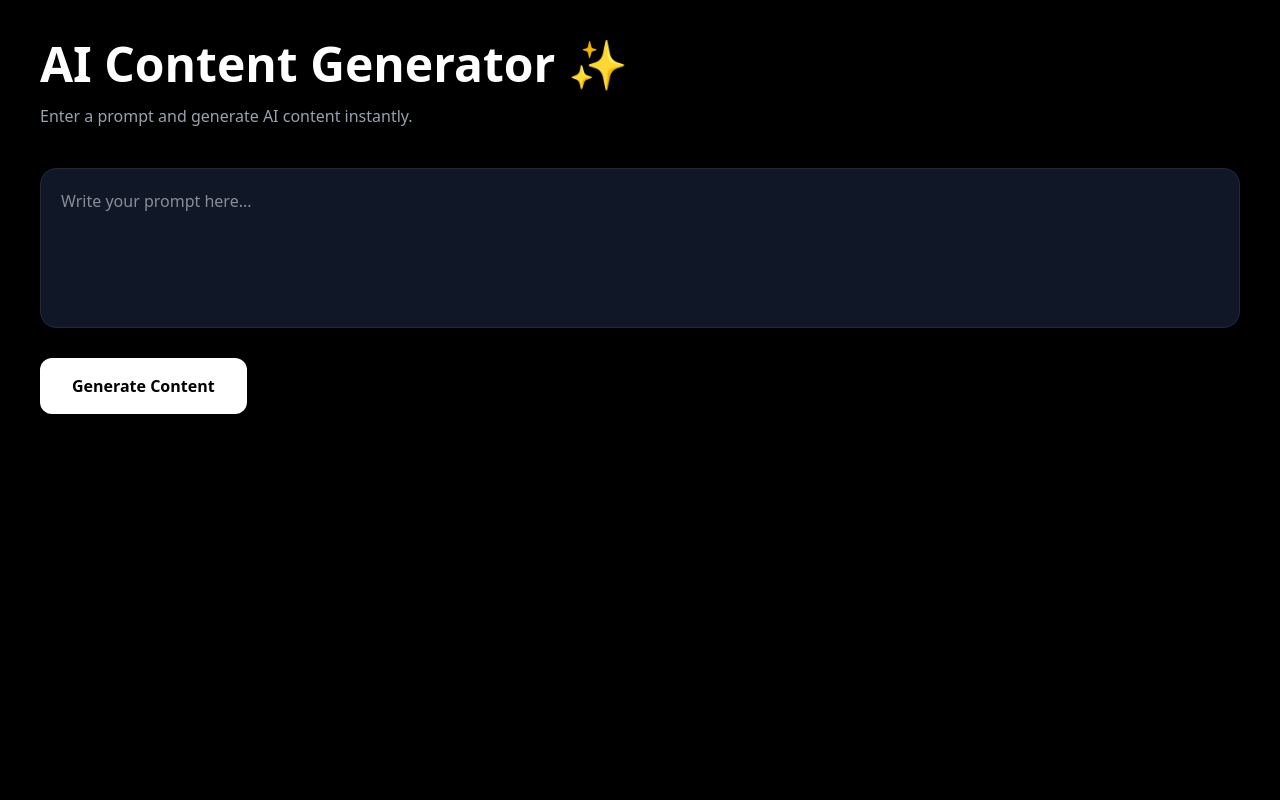
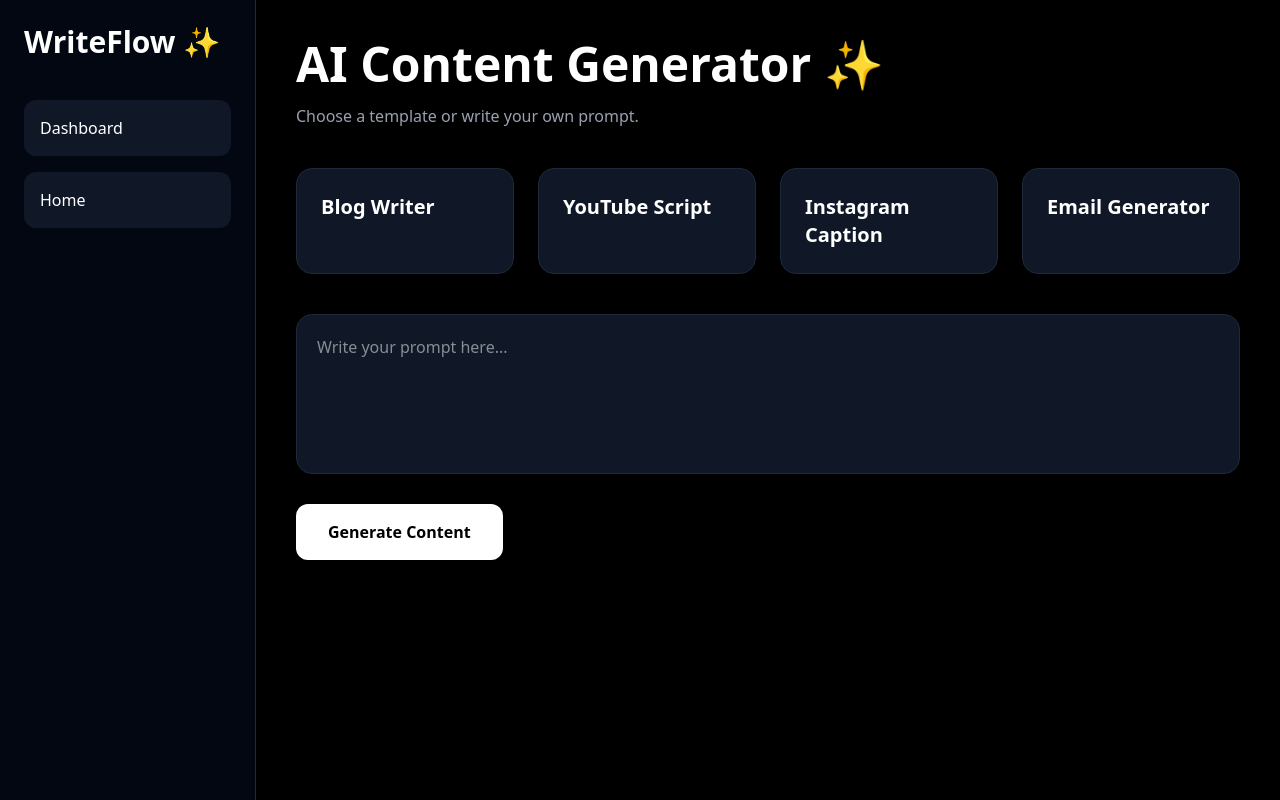
Before and after one commit to laasyalikhita970/writeflow, a Next.js app: page /dashboard in a window 1280 px wide. Built offline with nearby package versions, Linux system fonts and the light colour scheme.

Commit message:
Added sidebar layout history and dashboard improvements

```diff
--- /dev/null
+++ b/app/components/Sidebar.tsx
@@ -0,0 +1,32 @@
+import Link from "next/link";
+
+export default function Sidebar() {
+
+  return (
+    <div className="w-64 min-h-screen bg-gray-950 border-r border-gray-800 p-6">
+
+      <h1 className="text-3xl font-bold text-white mb-10">
+        WriteFlow ✨
+      </h1>
+
+      <div className="space-y-4">
+
+        <Link
+          href="/dashboard"
+          className="block bg-gray-900 hover:bg-gray-800 transition p-4 rounded-xl text-white font-medium"
+        >
+          Dashboard
+        </Link>
+
+        <Link
+          href="/"
+          className="block bg-gray-900 hover:bg-gray-800 transition p-4 rounded-xl text-white font-medium"
+        >
+          Home
+        </Link>
+
+      </div>
+
+    </div>
+  );
+}
--- a/app/dashboard/page.tsx
+++ b/app/dashboard/page.tsx
@@ -1,12 +1,44 @@
 "use client";
 
-import { useState } from "react";
+import { useEffect, useState } from "react";
+import Sidebar from "../components/Sidebar";
+
+const templates = [
+  {
+    title: "Blog Writer",
+    prompt: "Write a detailed blog about technology trends.",
+  },
+  {
+    title: "YouTube Script",
+    prompt: "Write a YouTube video script about productivity.",
+  },
+  {
+    title: "Instagram Caption",
+    prompt: "Write an engaging Instagram caption for travel.",
+  },
+  {
+    title: "Email Generator",
+    prompt: "Write a professional email for job application.",
+  },
+];
 
 export default function DashboardPage() {
 
   const [prompt, setPrompt] = useState("");
   const [loading, setLoading] = useState(false);
   const [result, setResult] = useState("");
+  const [history, setHistory] = useState<string[]>([]);
+
+  // Load history on page refresh
+  useEffect(() => {
+
+    const savedHistory = localStorage.getItem("ai-history");
+
+    if (savedHistory) {
+      setHistory(JSON.parse(savedHistory));
+    }
+
+  }, []);
 
   const generateContent = async () => {
 
@@ -28,23 +60,63 @@ export default function DashboardPage() {
 
       setResult(data.content);
 
+      // Save history
+      const updatedHistory = [data.content, ...history];
+
+      setHistory(updatedHistory);
+
+      localStorage.setItem(
+        "ai-history",
+        JSON.stringify(updatedHistory)
+      );
+
     } catch (error) {
+
       console.log(error);
+
     } finally {
+
       setLoading(false);
+
     }
   };
 
-  return (
-    <div className="min-h-screen bg-black text-white p-10">
+return (
+  <div className="flex bg-black text-white">
 
+    <Sidebar />
+
+    <div className="flex-1 p-10 min-h-screen">
+
+      {/* Heading */}
       <h1 className="text-5xl font-bold">
         AI Content Generator ✨
       </h1>
 
       <p className="text-gray-400 mt-4">
-        Enter a prompt and generate AI content instantly.
+        Choose a template or write your own prompt.
       </p>
+
+      {/* Templates */}
+      <div className="grid md:grid-cols-4 gap-6 mt-10">
+
+        {templates.map((template, index) => (
+
+          <div
+            key={index}
+            onClick={() => setPrompt(template.prompt)}
+            className="bg-gray-900 border border-gray-800 rounded-2xl p-6 cursor-pointer hover:border-blue-500 transition"
+          >
+
+            <h2 className="text-xl font-bold">
+              {template.title}
+            </h2>
+
+          </div>
+
+        ))}
+
+      </div>
 
       {/* Input Section */}
       <div className="mt-10">
@@ -58,28 +130,95 @@ export default function DashboardPage() {
 
         <button
           onClick={generateContent}
-          className="mt-6 bg-white text-black px-8 py-4 rounded-xl font-semibold hover:bg-gray-200 transition"
+          disabled={loading}
+          className="mt-6 bg-white text-black px-8 py-4 rounded-xl font-semibold hover:bg-gray-200 transition flex items-center gap-3 disabled:opacity-70"
         >
+
+          {loading && (
+            <div className="w-5 h-5 border-2 border-black border-t-transparent rounded-full animate-spin"></div>
+          )}
+
           {loading ? "Generating..." : "Generate Content"}
+
         </button>
 
       </div>
 
       {/* AI Result */}
       {result && (
+
         <div className="mt-12 bg-gray-900 border border-gray-800 rounded-2xl p-8">
 
-          <h2 className="text-2xl font-bold mb-6">
-            AI Response
-          </h2>
+          <div className="flex items-center justify-between mb-6">
+
+            <h2 className="text-2xl font-bold">
+              AI Response
+            </h2>
+
+            <button
+              onClick={() => navigator.clipboard.writeText(result)}
+              className="bg-white text-black px-4 py-2 rounded-lg text-sm font-semibold hover:bg-gray-200 transition"
+            >
+              Copy
+            </button>
+
+          </div>
 
           <p className="text-gray-300 whitespace-pre-wrap">
             {result}
           </p>
 
         </div>
+
+      )}
+
+      {/* History Section */}
+      {history.length > 0 && (
+
+        <div className="mt-16">
+
+          <div className="flex items-center justify-between mb-8">
+
+  <h2 className="text-3xl font-bold">
+    History
+  </h2>
+
+  <button
+    onClick={() => {
+      localStorage.removeItem("ai-history");
+      setHistory([]);
+    }}
+    className="bg-red-600 hover:bg-red-700 px-4 py-2 rounded-lg text-sm font-semibold transition"
+  >
+    Clear History
+  </button>
+
+</div>
+
+          <div className="space-y-6">
+
+            {history.map((item, index) => (
+
+              <div
+                key={index}
+                className="bg-gray-900 border border-gray-800 rounded-2xl p-6"
+              >
+
+                <p className="text-gray-300 whitespace-pre-wrap">
+                  {item}
+                </p>
+
+              </div>
+
+            ))}
+
+          </div>
+
+        </div>
+
       )}
 
     </div>
+    </div>
   );
 }
```
